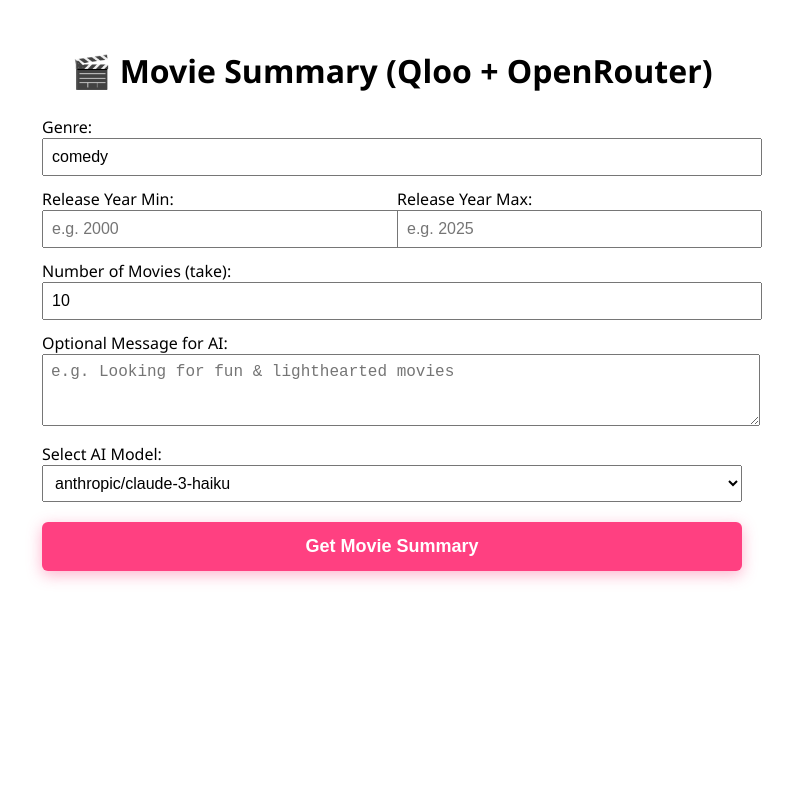
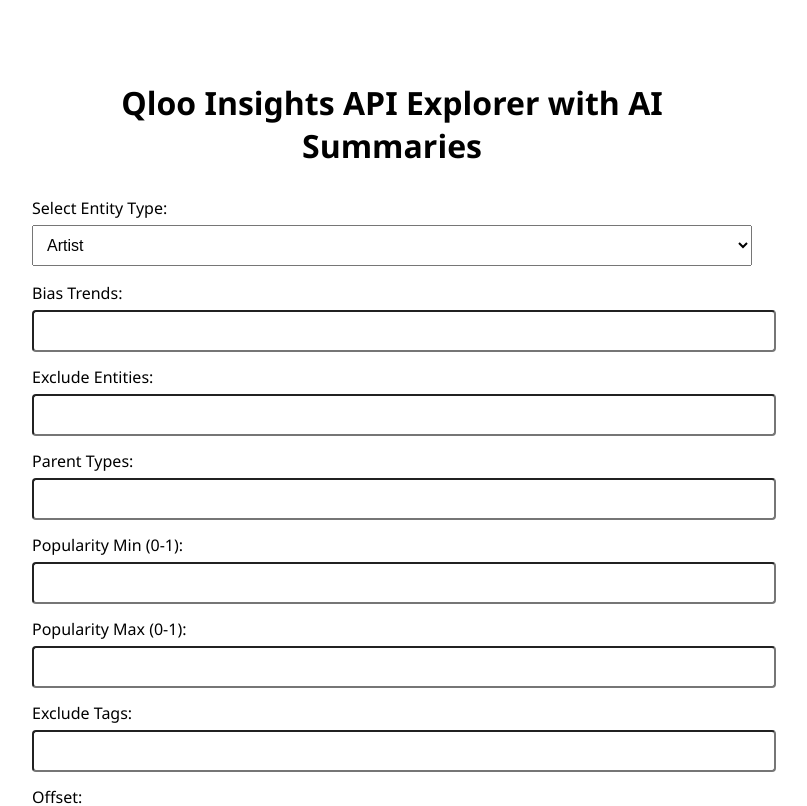
Before and after one commit to Prateek-845/qloo-tastebot, a React (Vite) app in the folder client/: page / in a window 1280 px wide. Shown: the top 806 px of the page, without its empty margins (248-1055 px from the left). Built offline with nearby package versions, Linux system fonts and the light colour scheme.

Commit message:
Integrated Features artists,books,brands,destinations,people,places,podcasts,tvshows with QLOO API + OPENRouter API for Enhanced Outputs

```diff
--- a/client/src/App.jsx
+++ b/client/src/App.jsx
@@ -1,9 +1,9 @@
-import React, { useState } from 'react';
+import React, { useState, useEffect } from 'react';
 import axios from 'axios';
 
-const API_BASE_URL = 'http://localhost:3001'; // Adjust if needed
+const API_BASE_URL = 'http://localhost:3001';
 
-const availableModels = [
+const AI_MODELS = [
   'anthropic/claude-3-haiku',
   'anthropic/claude-3-sonnet',
   'anthropic/claude-3-opus',
@@ -16,195 +16,272 @@
   'microsoft/wizardlm-2-8x22b',
 ];
 
-export default function MovieSummaryApp() {
-  const [genre, setGenre] = useState('comedy');
-  const [releaseYearMin, setReleaseYearMin] = useState('');
-  const [releaseYearMax, setReleaseYearMax] = useState('');
-  const [take, setTake] = useState(10);
+const ENTITY_TYPES = [
+  { key: 'artist', label: 'Artist', endpoint: '/api/artist/summary', params: [
+    { name: 'bias.trends', label: 'Bias Trends', type: 'text' },
+    { name: 'filter.exclude.entities', label: 'Exclude Entities', type: 'text' },
+    { name: 'filter.parents.types', label: 'Parent Types', type: 'text' },
+    { name: 'filter.popularity.min', label: 'Popularity Min (0-1)', type: 'number' },
+    { name: 'filter.popularity.max', label: 'Popularity Max (0-1)', type: 'number' },
+    { name: 'filter.exclude.tags', label: 'Exclude Tags', type: 'text' },
+    { name: 'offset', label: 'Offset', type: 'number' },
+    { name: 'signal.demographics.age', label: 'Demographics Age', type: 'text' },
+    { name: 'take', label: 'Number to Return', type: 'number' },
+  ]},
+  { key: 'book', label: 'Book', endpoint: '/api/book/summary', params: [
+    { name: 'filter.publication_year.min', label: 'Min Publication Year', type: 'number' },
+    { name: 'filter.publication_year.max', label: 'Max Publication Year', type: 'number' },
+    { name: 'filter.popularity.min', label: 'Popularity Min (0-1)', type: 'number' },
+    { name: 'filter.popularity.max', label: 'Popularity Max (0-1)', type: 'number' },
+    { name: 'filter.exclude.tags', label: 'Exclude Tags', type: 'text' },
+    { name: 'take', label: 'Number to Return', type: 'number' },
+  ]},
+  { key: 'brand', label: 'Brand', endpoint: '/api/brand/summary', params: [
+    { name: 'bias.trends', label: 'Bias Trends', type: 'text' },
+    { name: 'filter.popularity.min', label: 'Popularity Min (0-1)', type: 'number' },
+    { name: 'filter.popularity.max', label: 'Popularity Max (0-1)', type: 'number' },
+    { name: 'take', label: 'Number to Return', type: 'number' },
+  ]},
+  { key: 'destination', label: 'Destination', endpoint: '/api/destination/summary', params: [
+    { name: 'filter.geocode.name', label: 'Geocode Name', type: 'text' },
+    { name: 'filter.geocode.country_code', label: 'Country Code', type: 'text' },
+    { name: 'filter.popularity.min', label: 'Popularity Min (0-1)', type: 'number' },
+    { name: 'filter.popularity.max', label: 'Popularity Max (0-1)', type: 'number' },
+    { name: 'signal.interests.entities', label: 'Interest Entities (comma-separated)', type: 'text', required: true },
+    { name: 'take', label: 'Number to Return', type: 'number' },
+  ]},
+  { key: 'movie', label: 'Movie', endpoint: '/api/movie/summary', params: [
+    { name: 'genre', label: 'Genre', type: 'text', required: true },
+    { name: 'filter.release_year.min', label: 'Release Year Min', type: 'number' },
+    { name: 'filter.release_year.max', label: 'Release Year Max', type: 'number' },
+    { name: 'filter.content_rating', label: 'Content Rating', type: 'text' },
+    { name: 'filter.popularity.min', label: 'Popularity Min (0-1)', type: 'number' },
+    { name: 'filter.popularity.max', label: 'Popularity Max (0-1)', type: 'number' },
+    { name: 'take', label: 'Number to Return', type: 'number' },
+  ]},
+  { key: 'person', label: 'Person', endpoint: '/api/person/summary', params: [
+    { name: 'filter.gender', label: 'Gender', type: 'text' },
+    { name: 'filter.date_of_birth.min', label: 'Date of Birth Min', type: 'date' },
+    { name: 'filter.date_of_birth.max', label: 'Date of Birth Max', type: 'date' },
+    { name: 'filter.popularity.min', label: 'Popularity Min (0-1)', type: 'number' },
+    { name: 'take', label: 'Number to Return', type: 'number' },
+  ]},
+  { key: 'place', label: 'Place', endpoint: '/api/place/summary', params: [
+    { name: 'cuisines', label: 'Cuisines (comma-separated)', type: 'text', required: true },
+    { name: 'filter.geocode.name', label: 'Geocode Name', type: 'text' },
+    { name: 'filter.price_level.min', label: 'Min Price Level', type: 'number' },
+    { name: 'filter.price_level.max', label: 'Max Price Level', type: 'number' },
+    { name: 'filter.popularity.min', label: 'Popularity Min (0-1)', type: 'number' },
+    { name: 'take', label: 'Number to Return', type: 'number' },
+  ]},
+  { key: 'podcast', label: 'Podcast', endpoint: '/api/podcast/summary', params: [
+    { name: 'filter.popularity.min', label: 'Popularity Min (0-1)', type: 'number' },
+    { name: 'take', label: 'Number to Return', type: 'number' },
+  ]},
+  { key: 'tvshow', label: 'TV Show', endpoint: '/api/tvshow/summary', params: [
+    { name: 'filter.release_year.min', label: 'Release Year Min', type: 'number' },
+    { name: 'filter.release_year.max', label: 'Release Year Max', type: 'number' },
+    { name: 'filter.popularity.min', label: 'Popularity Min (0-1)', type: 'number' },
+    { name: 'take', label: 'Number to Return', type: 'number' },
+  ]},
+];
+
+export default function QlooInsightExplorer() {
+  const [selectedEntity, setSelectedEntity] = useState(ENTITY_TYPES[0]);
+  const [paramValues, setParamValues] = useState({});
   const [userQuery, setUserQuery] = useState('');
-  const [model, setModel] = useState(availableModels[0]);
-  const [summary, setSummary] = useState('');
-  const [movieTitles, setMovieTitles] = useState('');
-  const [movieCount, setMovieCount] = useState(0);
+  const [model, setModel] = useState(AI_MODELS[0]);
+  const [result, setResult] = useState({ summary: '', titles: '', count: 0 });
   const [loading, setLoading] = useState(false);
   const [error, setError] = useState('');
 
+  useEffect(() => {
+    setParamValues({});
+    setResult({ summary: '', titles: '', count: 0 });
+    setError('');
+    setUserQuery('');
+  }, [selectedEntity]);
+
+  const handleParamChange = (name, value) => {
+    setParamValues(prev => ({ ...prev, [name]: value }));
+  };
+
+  const validateParams = () => {
+    for (const p of selectedEntity.params) {
+      if (p.required && (!paramValues[p.name] || paramValues[p.name].toString().trim() === '')) {
+        setError(`Parameter "${p.label}" is required.`);
+        return false;
+      }
+    }
+    return true;
+  };
+
   const handleSubmit = async (e) => {
     e.preventDefault();
+    setError('');
+    setResult({ summary: '', titles: '', count: 0 });
+
+    if (!validateParams()) return;
+
     setLoading(true);
-    setSummary('');
-    setMovieTitles('');
-    setMovieCount(0);
-    setError('');
+    const body = { ...paramValues, userQuery, model };
+    if (body.cuisines && typeof body.cuisines === 'string') {
+      body.cuisines = body.cuisines.split(',').map(s => s.trim()).filter(Boolean);
+    }
+    if (body['signal.interests.entities'] && typeof body['signal.interests.entities'] === 'string') {
+      body['signal.interests.entities'] = body['signal.interests.entities'].split(',').map(s => s.trim()).filter(Boolean);
+    }
 
     try {
-      const payload = {
-        genre: genre.trim(),
-        model,
-      };
-
-      // Include optional fields only if valid
-      if (releaseYearMin) payload.releaseYearMin = Number(releaseYearMin);
-      if (releaseYearMax) payload.releaseYearMax = Number(releaseYearMax);
-      if (take) payload.take = Number(take);
-      if (userQuery.trim()) payload.userQuery = userQuery.trim();
-
-      const response = await axios.post(`${API_BASE_URL}/api/movie/summary`, payload);
-
-      if (response.data.ok) {
-        setSummary(response.data.summary || '');
-        setMovieTitles(response.data.movieTitles || '');
-        setMovieCount(response.data.movieCount || 0);
+      const { data } = await axios.post(API_BASE_URL + selectedEntity.endpoint, body);
+      if (data.ok) {
+        let countKey = `${selectedEntity.label.toLowerCase().replace(/\s/g, '')}Count`;
+        let titlesKey = `${selectedEntity.label.toLowerCase().replace(/\s/g, '')}Titles`;
+        if (!data[countKey]) {
+          countKey = Object.keys(data).find(k => k.toLowerCase().includes("count")) || countKey;
+        }
+        if (!data[titlesKey]) {
+          titlesKey = Object.keys(data).find(k => k.toLowerCase().includes("title")) || titlesKey;
+        }
+        setResult({
+          summary: data.summary || '',
+          count: data[countKey] || 0,
+          titles: data[titlesKey] || '',
+        });
       } else {
-        setError(response.data.error || response.data.message || 'Failed to get summary');
+        setError(data.error || data.message || "No data found");
       }
     } catch (err) {
-      setError(
-        err.response?.data?.error ||
-        err.response?.data?.message ||
-        err.message ||
-        'An error occurred'
-      );
+      setError(err.response?.data?.error || err.message || 'Error fetching data');
     } finally {
       setLoading(false);
     }
   };
 
   return (
-    <div style={{ maxWidth: 700, margin: 'auto', padding: 20, fontFamily: "'Segoe UI', Tahoma, Geneva, Verdana, sans-serif" }}>
-      <h1 style={{ textAlign: 'center', marginBottom: 24 }}>🎬 Movie Summary (Qloo + OpenRouter)</h1>
+    <div style={{ maxWidth: 720, margin: '40px auto', fontFamily: 'Segoe UI, Tahoma, Geneva, Verdana, sans-serif', padding: 20 }}>
+      <h1 style={{ textAlign: 'center', marginBottom: 30 }}>Qloo Insights API Explorer with AI Summaries</h1>
 
       <form onSubmit={handleSubmit} style={{ marginBottom: 20 }}>
-        <div style={{ marginBottom: 12 }}>
-          <label>
-            Genre:<br />
+        <label style={{ display: 'block', marginBottom: 16 }}>
+          Select Entity Type:
+          <select
+            style={{ width: '100%', padding: 10, fontSize: 16, marginTop: 6 }}
+            value={selectedEntity.key}
+            onChange={e => {
+              const entity = ENTITY_TYPES.find(x => x.key === e.target.value);
+              setSelectedEntity(entity);
+            }}
+          >
+            {ENTITY_TYPES.map(e => <option key={e.key} value={e.key}>{e.label}</option>)}
+          </select>
+        </label>
+
+        {selectedEntity.params.map(p => (
+          <label key={p.name} style={{ display: 'block', marginBottom: 14 }}>
+            {p.label}{p.required ? '*' : ''}:
+            {p.type === 'text' && (
               <input
                 type="text"
-              value={genre}
-              onChange={e => setGenre(e.target.value)}
-              required
-              placeholder="e.g. comedy, thriller, drama"
-              style={{ width: '100%', padding: 8, fontSize: 16 }}
+                value={paramValues[p.name] || ''}
+                onChange={e => handleParamChange(p.name, e.target.value)}
+                style={{ width: '100%', padding: 10, fontSize: 16, marginTop: 6, borderRadius: 4 }}
+                required={p.required}
               />
-          </label>
-        </div>
-
-        <div style={{ display: 'flex', gap: 10, marginBottom: 12 }}>
-          <label style={{ flex: 1 }}>
-            Release Year Min:<br />
+            )}
+            {p.type === 'number' && (
               <input
                 type="number"
-              value={releaseYearMin}
-              onChange={e => setReleaseYearMin(e.target.value)}
-              placeholder="e.g. 2000"
-              style={{ width: '100%', padding: 8, fontSize: 16 }}
-              min="1888"
+                value={paramValues[p.name] || ''}
+                onChange={e => handleParamChange(p.name, e.target.value)}
+                style={{ width: '100%', padding: 10, fontSize: 16, marginTop: 6, borderRadius: 4 }}
+                required={p.required}
               />
+            )}
+            {p.type === 'date' && (
+              <input
+                type="date"
+                value={paramValues[p.name] || ''}
+                onChange={e => handleParamChange(p.name, e.target.value)}
+                style={{ width: '100%', padding: 10, fontSize: 16, marginTop: 6, borderRadius: 4 }}
+                required={p.required}
+              />
+            )}
           </label>
-          <label style={{ flex: 1 }}>
-            Release Year Max:<br />
-            <input
-              type="number"
-              value={releaseYearMax}
-              onChange={e => setReleaseYearMax(e.target.value)}
-              placeholder="e.g. 2025"
-              style={{ width: '100%', padding: 8, fontSize: 16 }}
-              min="1888"
-            />
-          </label>
-        </div>
+        ))}
 
-        <div style={{ marginBottom: 12 }}>
-          <label>
-            Number of Movies (take):<br />
-            <input
-              type="number"
-              value={take}
-              onChange={e => setTake(e.target.value)}
-              min="1"
-              max="100"
-              style={{ width: '100%', padding: 8, fontSize: 16 }}
-              placeholder="Number of movies to fetch"
-            />
-          </label>
-        </div>
-
-        <div style={{ marginBottom: 12 }}>
-          <label>
-            Optional Message for AI:<br />
+        <label style={{ display: 'block', marginBottom: 16 }}>
+          Optional message for AI Summary:
           <textarea
             value={userQuery}
             onChange={e => setUserQuery(e.target.value)}
-              placeholder="e.g. Looking for fun & lighthearted movies"
+            placeholder="Guide the AI summary generation..."
             rows={3}
-              style={{ width: '100%', padding: 8, fontSize: 16 }}
+            style={{ width: '100%', padding: 10, fontSize: 16, borderRadius: 4, marginTop: 6 }}
           />
         </label>
-        </div>
 
-        <div style={{ marginBottom: 20 }}>
-          <label>
-            Select AI Model:<br />
+        <label style={{ display: 'block', marginBottom: 24 }}>
+          Select AI Model:
           <select
+            style={{ width: '100%', padding: 10, fontSize: 16, marginTop: 6, borderRadius: 4 }}
             value={model}
             onChange={e => setModel(e.target.value)}
-              style={{ width: '100%', padding: 8, fontSize: 16 }}
           >
-              {availableModels.map((m) => (
-                <option key={m} value={m}>{m}</option>
-              ))}
+            {AI_MODELS.map(m => <option key={m} value={m}>{m}</option>)}
           </select>
         </label>
-        </div>
 
         <button
           type="submit"
           disabled={loading}
           style={{
             width: '100%',
-            padding: 14,
             fontSize: 18,
             fontWeight: 'bold',
-            backgroundColor: '#ff4081',
+            backgroundColor: '#0078D7',
             color: 'white',
+            padding: 16,
+            borderRadius: 6,
             border: 'none',
-            borderRadius: 6,
             cursor: loading ? 'not-allowed' : 'pointer',
-            boxShadow: '0 4px 15px rgba(255,64,129,0.4)',
+            boxShadow: '0 6px 15px rgba(0,120,215,0.4)',
             transition: 'background-color 0.3s ease',
           }}
-          onMouseEnter={e => !loading && (e.currentTarget.style.backgroundColor = '#e91e63')}
-          onMouseLeave={e => !loading && (e.currentTarget.style.backgroundColor = '#ff4081')}
+          onMouseEnter={e => !loading && (e.currentTarget.style.backgroundColor = '#005A9E')}
+          onMouseLeave={e => !loading && (e.currentTarget.style.backgroundColor = '#0078D7')}
         >
-          {loading ? 'Generating summary...' : 'Get Movie Summary'}
+          {loading ? 'Fetching summary...' : 'Get AI Summary'}
         </button>
+
       </form>
 
       {error && (
-        <div style={{ color: '#e74c3c', fontWeight: 'bold', marginBottom: 20 }}>{error}</div>
-      )}
-
-      {summary && (
-        <div style={{
-          fontSize: 18,
-          lineHeight: 1.6,
-          backgroundColor: '#fff0f6',
-          padding: 20,
-          borderRadius: 10,
-          border: '2px solid #ff4081',
-          color: '#5a2a49',
-          whiteSpace: 'pre-wrap',
-          boxShadow: '0 8px 20px rgba(255,64,129,0.15)',
-          fontWeight: '500',
-          marginBottom: 12,
-        }}>
-          <strong>Summary:</strong><br />{summary}
+        <div style={{ color: '#d93025', fontWeight: 'bold', backgroundColor: '#fdd', padding: 12, borderRadius: 6, marginBottom: 20 }}>
+          {error}
         </div>
       )}
 
-      {movieTitles && movieCount > 0 && (
-        <div style={{ fontSize: 14, color: '#888' }}>
-          <strong>{movieCount}</strong> titles included: {movieTitles}
+      {result.summary && (
+        <div style={{
+          backgroundColor: '#e2f0d9',
+          borderRadius: 10,
+          padding: 20,
+          fontSize: 18,
+          lineHeight: 1.6,
+          color: '#333',
+          marginBottom: 20,
+          whiteSpace: 'pre-wrap',
+          boxShadow: '0 8px 20px rgba(0,128,0,0.15)'
+        }}>
+          <strong>Summary:</strong><br />
+          {result.summary}
+        </div>
+      )}
+
+      {result.titles && result.count > 0 && (
+        <div style={{ fontSize: 14, color: '#555', wordBreak: 'break-word' }}>
+          <strong>{result.count}</strong> items included: {result.titles}
         </div>
       )}
     </div>
```
Also changed, not shown: 1 other file (tests, documents, lock files or other folders). Lines whose indentation alone changed are shown as unchanged.
